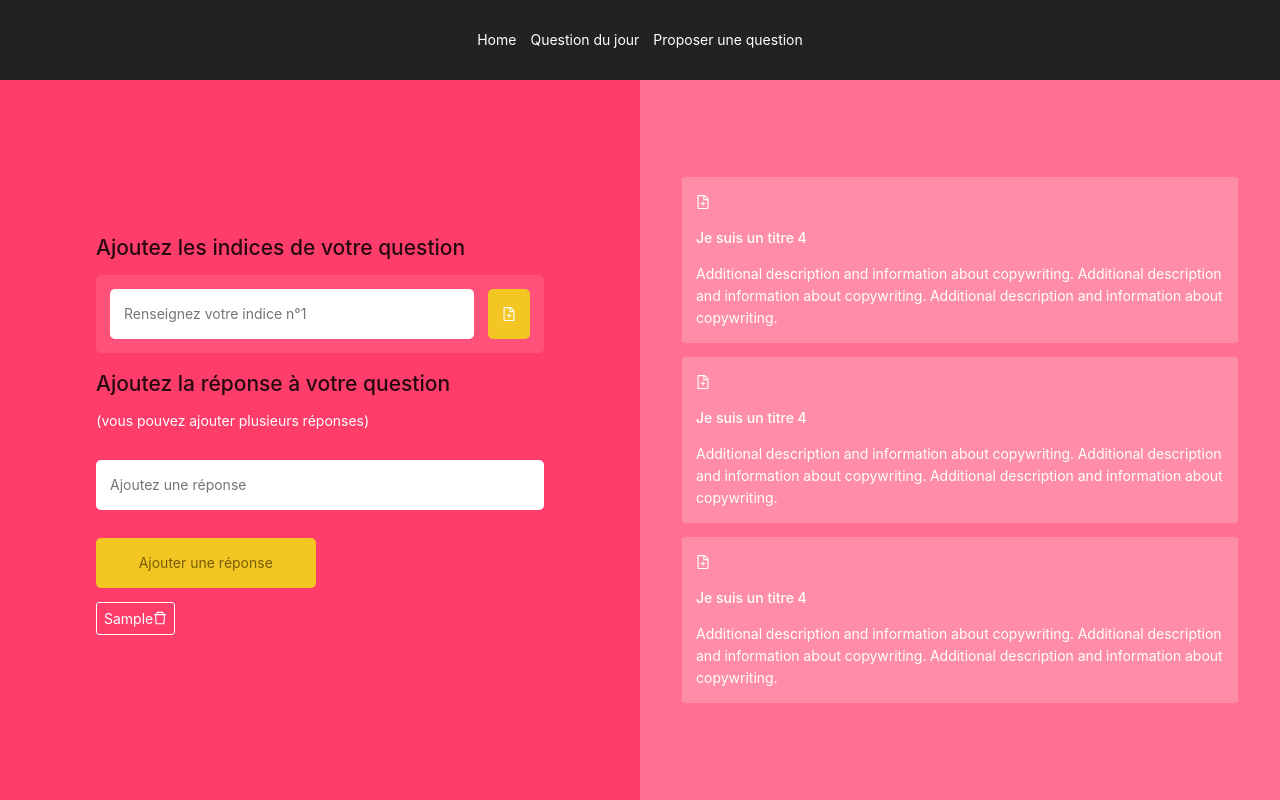
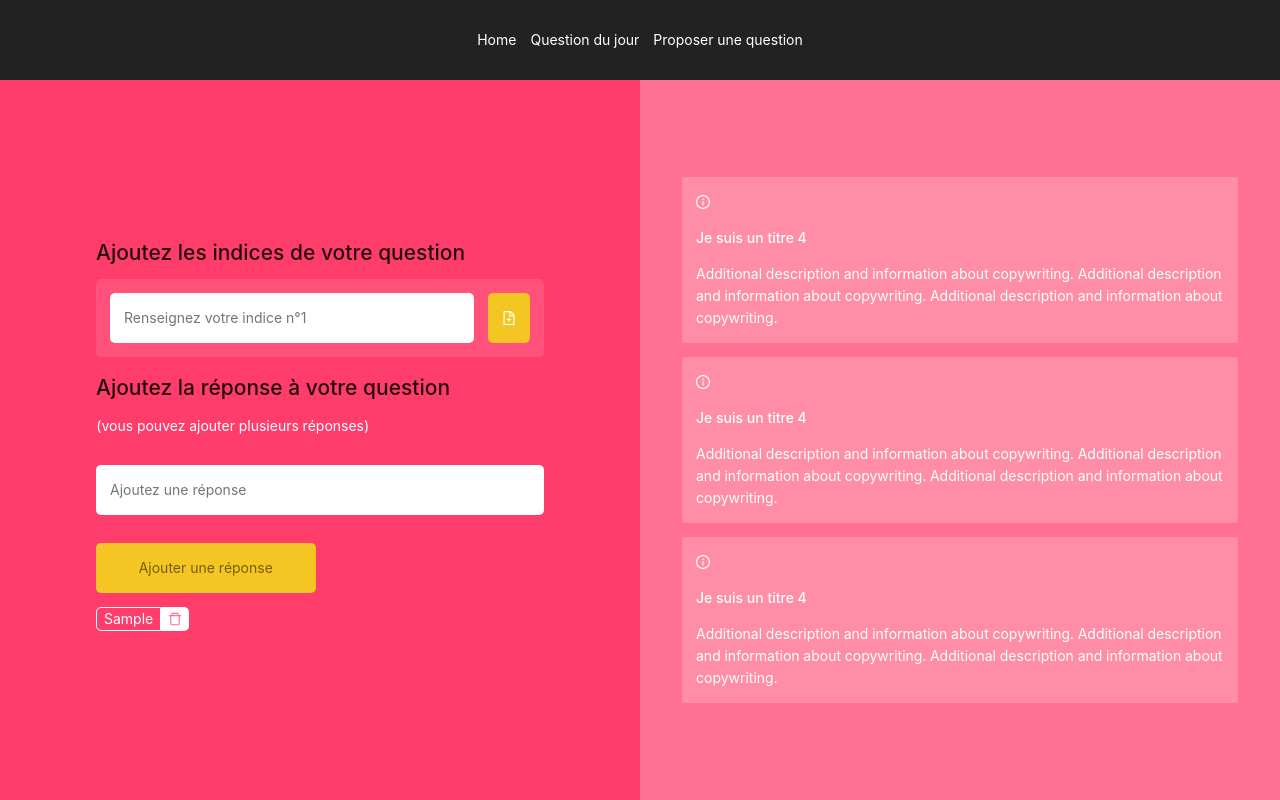
Before and after one commit to MaximeConan/qpuc-front, a React (Create React App) app: page /post-question in a window 1280 px wide. Both pictures are taken after typing "Sample" into the empty fields and a click on the button "Ajouter une réponse". Built offline with nearby package versions, Linux system fonts and the light colour scheme.

Commit message:
Improve answer tag style

```diff
--- a/src/screens/PostQuestionPage.js
+++ b/src/screens/PostQuestionPage.js
@@ -1,6 +1,6 @@
 import React, { useState} from 'react'
-import { FileAddOutlined, DeleteOutlined } from '@ant-design/icons'
-import { Alert, Tooltip } from 'antd'
+import { FileAddOutlined, DeleteOutlined, InfoCircleOutlined } from '@ant-design/icons'
+import { Tooltip } from 'antd'
 
 import * as Styled from './__styles__/PostQuestionPage.styles'
 
@@ -79,10 +79,8 @@ const PostQuestionPage = () => {
                     <Styled.AnswerTag
                       key={index}
                     >
-                      <div>
-                        {answer}
-                          <DeleteOutlined onClick={() => onAnswerDelete(answer)}/>
-                      </div>
+                      <div>{answer}</div>
+                      <DeleteOutlined onClick={() => onAnswerDelete(answer)}/>
                     </Styled.AnswerTag>
                   )
                 })}
@@ -91,7 +89,7 @@ const PostQuestionPage = () => {
         </Styled.FormContainer>
         <Styled.TipsContainer>
             <Styled.Tips>
-              <FileAddOutlined />
+              <InfoCircleOutlined />
               <h4>Je suis un titre 4</h4>
               <p>
                 Additional description and information about copywriting.
@@ -100,7 +98,7 @@ const PostQuestionPage = () => {
               </p>
             </Styled.Tips>
             <Styled.Tips>
-              <FileAddOutlined />
+              <InfoCircleOutlined />
               <h4>Je suis un titre 4</h4>
               <p>
                 Additional description and information about copywriting.
@@ -109,7 +107,7 @@ const PostQuestionPage = () => {
               </p>
             </Styled.Tips>
             <Styled.Tips>
-              <FileAddOutlined />
+              <InfoCircleOutlined />
               <h4>Je suis un titre 4</h4>
               <p>
                 Additional description and information about copywriting.
--- a/src/screens/__styles__/PostQuestionPage.styles.js
+++ b/src/screens/__styles__/PostQuestionPage.styles.js
@@ -112,13 +112,30 @@ export const AnswersContainer = styled.div`
 `
 
 export const AnswerTag = styled.div`
-  border: 1px solid;
-  padding: .3em .5em;
   color: #FFF;
   margin-right: ${({ theme }) => theme.spaces.small};
   border-radius: ${({ theme }) => theme.borderRadius.small};
   text-align: center;
   margin-bottom: ${({ theme }) => theme.spaces.small};
+  display: flex;
+  justify-content: center;
+  align-items: center;
+
+  & > div {
+    padding: 0 .5em;
+    border: 1px solid;
+    border-radius: 5px 0 0 5px;
+  }
+
+  & > span {
+    background: #FFF;
+    color: ${({ theme }) => theme.colors.primaryColor};
+    height: 100%;
+    display: flex;
+    align-items: center;
+    padding: 0 .5em;
+    border-radius: 0 5px 5px 0;
+  }
 `
 
 export const TipsContainer = styled.div`
```
